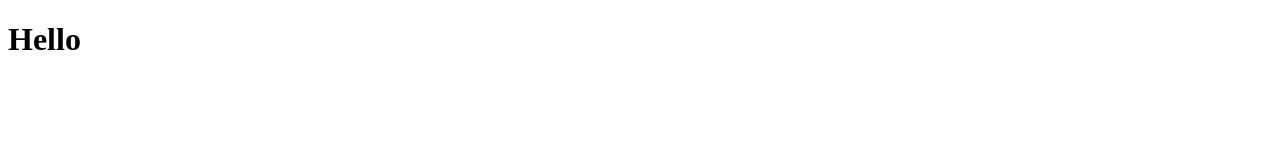
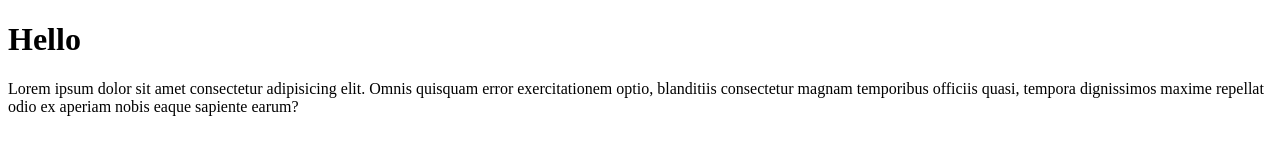
Before and after one commit to Engr-hmzeshan/Deployment_Demo, a plain HTML site: page index.html in a window 1280 px wide. Drawn offline with Linux system fonts and the light colour scheme.

Commit message:
Update .html file

```diff
--- a/index.html
+++ b/index.html
@@ -8,5 +8,11 @@
   </head>
   <body>
     <h1>Hello</h1>
+    <p>
+      Lorem ipsum dolor sit amet consectetur adipisicing elit. Omnis quisquam
+      error exercitationem optio, blanditiis consectetur magnam temporibus
+      officiis quasi, tempora dignissimos maxime repellat odio ex aperiam nobis
+      eaque sapiente earum?
+    </p>
   </body>
 </html>
```
